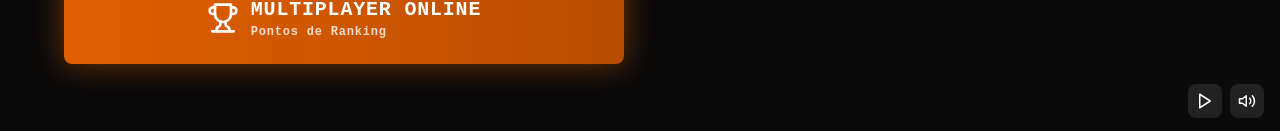
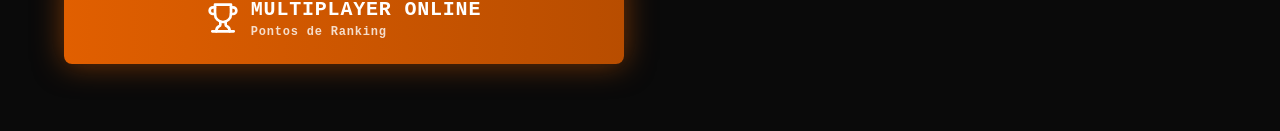
Before and after one commit to JHOW2004/tico-vs-teco, a React (Vite) app: page / in a window 1280 px wide. Shown: the part 666-797 px from the top of the page. Built offline with nearby package versions, Linux system fonts and the light colour scheme; no server answers; the database is empty.

Commit message:
Fix: Correção no Controle de Musicas

```diff
--- a/src/App.tsx
+++ b/src/App.tsx
@@ -81,7 +81,9 @@ function App() {
 
   return (
     <>
-      <MusicControls />
+      {currentScreen !== "online-game" && user && currentRoomId && (
+        <MusicControls />
+      )}
 
       {currentScreen === "menu" && (
         <MainMenu
```
